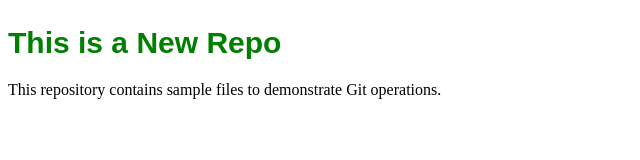
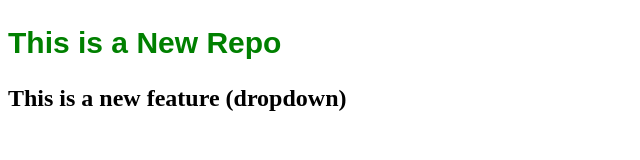
Before and after one commit to Arjun-KC-619/LocalRepo, a plain HTML site: page index.html in a window 1280 px wide. Shown: the whole page, without its empty margins (0-640 px from the left). Drawn offline with Linux system fonts and the light colour scheme.

```diff
--- a/index.html
+++ b/index.html
@@ -8,8 +8,6 @@
 </head>
 <body>
     <h1>This is a New Repo</h1>
-    <p>
-        This repository contains sample files to demonstrate Git operations.
-    </p>
+   <h2>This is a new feature (dropdown)</h2>
 </body>
 </html>
```
